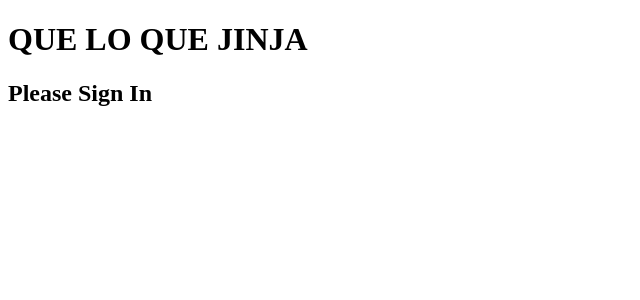
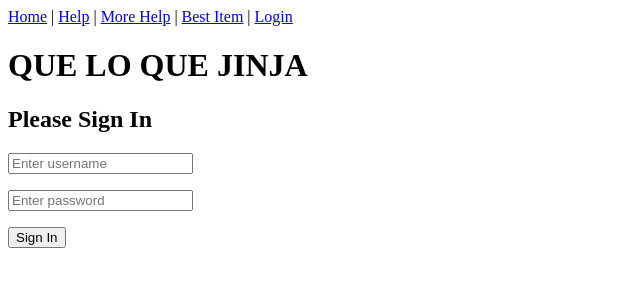
Before and after one commit to johnnvas/FlaskDemo, a Flask app: page /login in a window 1280 px wide. Shown: the top 300 px of the page, without its empty margins (0-640 px from the left). Run offline with Flask 2, Linux system fonts and the light colour scheme.

Commit message:
Flask Forms

```diff
--- /dev/null
+++ b/app/forms/login.py
@@ -0,0 +1,8 @@
+from flask_wtf import FlaskForm
+from wtforms import StringField, PasswordField, SubmitField
+
+
+class LoginForm(FlaskForm):
+    username = StringField('Username')
+    password = PasswordField('Password')
+    submit = SubmitField('Sign In')
--- a/app/routes/main.py
+++ b/app/routes/main.py
@@ -1,5 +1,5 @@
 from flask import Blueprint, render_template, redirect
-
+from app.forms.login import LoginForm
 
 bp = Blueprint('', __name__)
 
@@ -17,7 +17,8 @@ def help():
 
 @bp.route('/login')
 def login():
-    return render_template('login.html')
+    form = LoginForm()
+    return render_template('login.html', form=form)
 
 
 @bp.route('/additionalhelp')
--- a/app/templates/login.html
+++ b/app/templates/login.html
@@ -6,8 +6,15 @@
   </head>
 
   <body>
+      {% include 'nav.html'%}
     <h1>QUE LO QUE JINJA</h1>
     <h2>Please Sign In</h2>
+    <form action='' method="post">
+      {{ form.hidden_tag() }}
+      <p> {{ form.username(placeholder='Enter username') }} </p>
+      <p> {{ form.password(placeholder='Enter password') }} </p>
+      <p> {{ form.submit() }}   </p>
+    </form>
   </body>
 
 </html>
--- a/app/templates/nav.html
+++ b/app/templates/nav.html
@@ -5,3 +5,5 @@
 <a href='/additionalhelp'>More Help</a>
 |
 <a href='/inventory/item/44'>Best Item</a>
+|
+<a href='/login'>Login</a>
```
